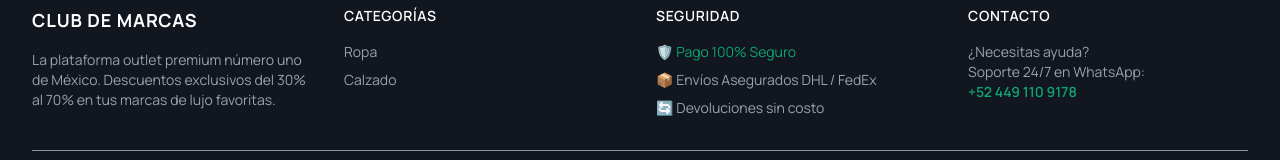
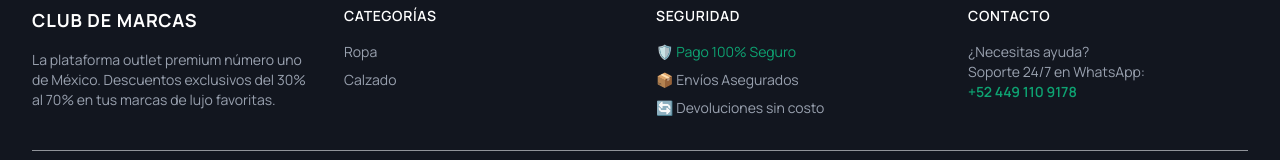
Before and after one commit to Masio84/Club-de-Marcas, a Next.js app: page / in a window 1280 px wide. Shown: the part 1483-1643 px from the top of the page. Built offline with nearby package versions, Linux system fonts and the light colour scheme; no server answers; the database is empty.

Commit message:
Cambia Envíos Asegurados DHL / FedEx a solo Envíos Asegurados en el footer

```diff
--- a/src/app/(customer)/layout.tsx
+++ b/src/app/(customer)/layout.tsx
@@ -300,7 +300,7 @@ export default async function CustomerLayout({
                   <span>🛡️ Pago 100% Seguro</span>
                 </li>
                 <li className="flex items-center space-x-2">
-                  <span>📦 Envíos Asegurados DHL / FedEx</span>
+                  <span>📦 Envíos Asegurados</span>
                 </li>
                 <li className="flex items-center space-x-2">
                   <span>🔄 Devoluciones sin costo</span>
```
